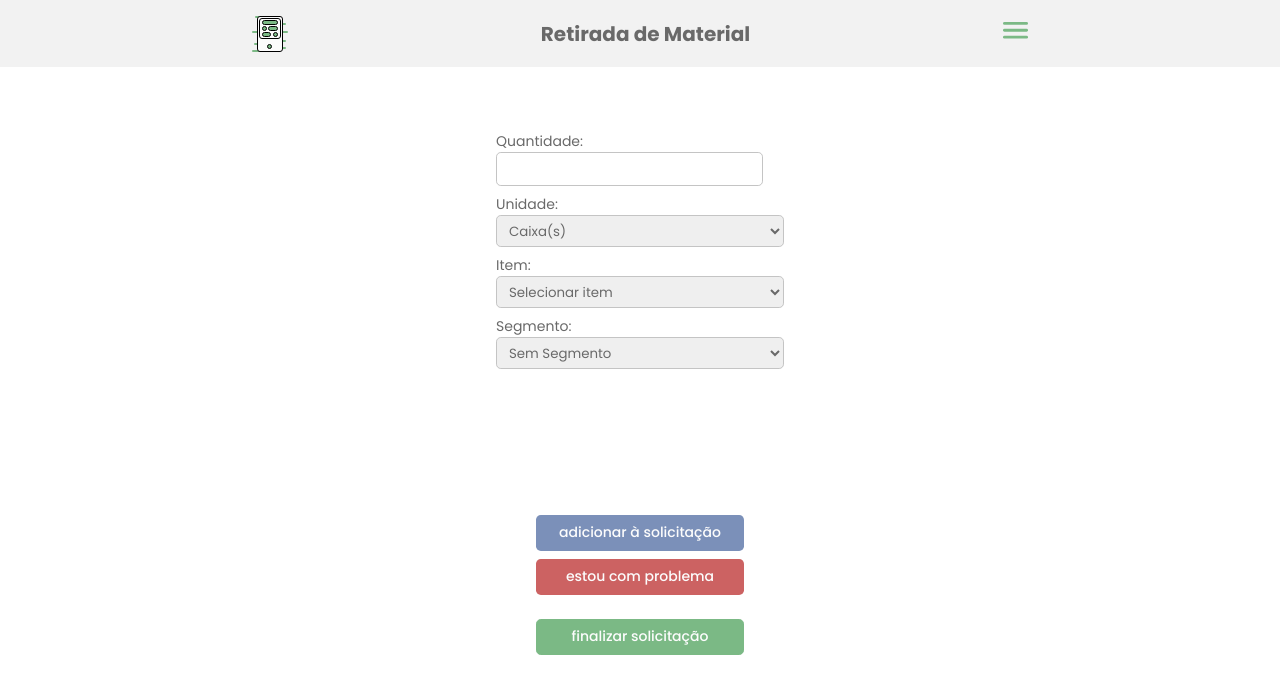
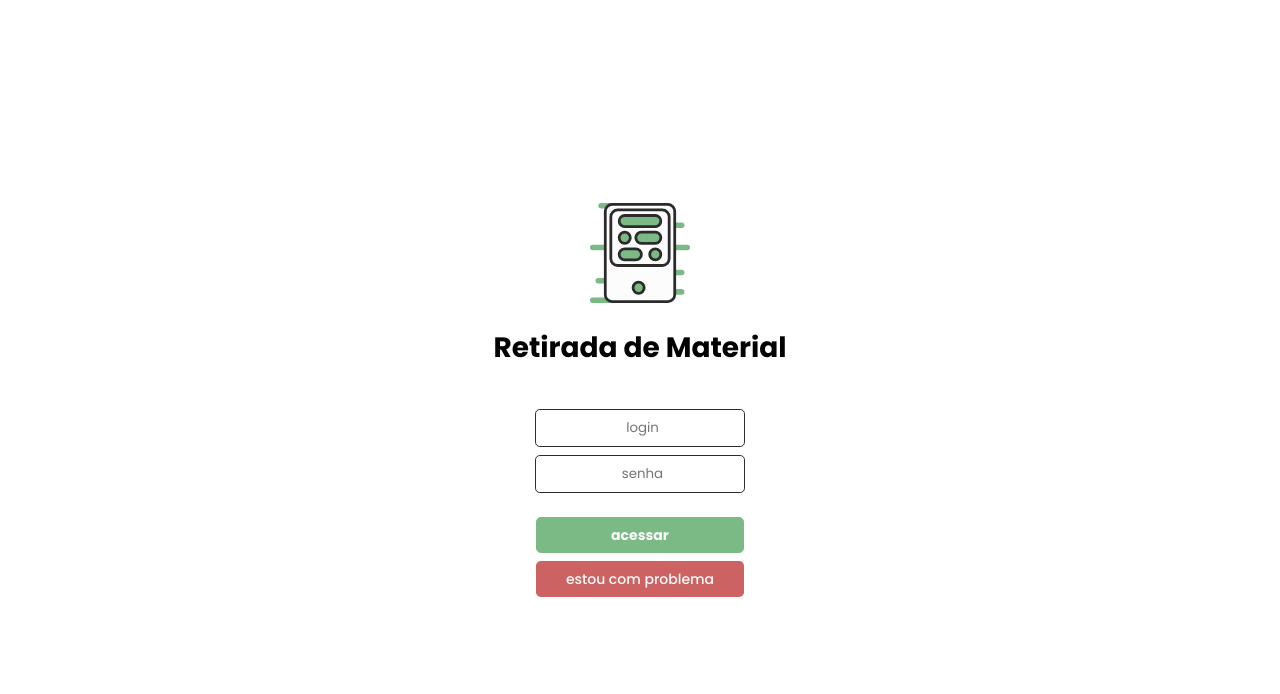
Before and after one commit to huannvictor/construir-helper-app, a React (Create React App) app: page / in a window 1280 px wide. Shown: the top 694 px of the page. Built offline with nearby package versions, Linux system fonts and the light colour scheme.

Commit message:
📝 Login page modulated

```diff
--- a/package.json
+++ b/package.json
@@ -10,6 +10,8 @@
     "npm-sass": "^3.0.0",
     "react": "^17.0.2",
     "react-dom": "^17.0.2",
+    "react-router": "^6.2.1",
+    "react-router-dom": "^6.2.1",
     "react-scripts": "5.0.0",
     "scss": "^0.2.4",
     "web-vitals": "^2.1.4"
--- a/src/App.jsx
+++ b/src/App.jsx
@@ -1,13 +1,17 @@
-import Login from "./components/Pages/Login"
-import SolicitationDestiny from "./components/Pages/SolicitationDestiny.jsx";
-import SolicitationItems from "./components/Pages/SolicitationItems.jsx";
+import React from "react";
 
-function App() {
+import { Routes, Route } from "react-router-dom";
+
+import Login from "./components/Pages/Login/Login";
+import SolicitationDestiny from "./components/Pages/SolicitationDestiny";
+import SolicitationItems from "./components/Pages/SolicitationItems";
+
+export default function App() {
   return (
-    <div className="App">
-      <SolicitationItems />
-    </div>
+    <Routes>
+      <Route path="/" element={<Login />} />
+      <Route path="destino" element={<SolicitationDestiny />} />
+      <Route path="itens" element={<SolicitationItems />} />
+    </Routes>
   );
 }
-
-export default App;
--- a/src/components/Pages/Login.jsx
+++ /dev/null
@@ -1,20 +0,0 @@
-import React from "react";
-
-import Button from "../Buttons/Button";
-import HelpButton from "../Buttons/HelpButton";
-
-import loginIcon from "../assets/loginIcon.svg";
-
-export default function Login() {
-  return (
-    <div className="loginArea">
-      <img src={loginIcon} alt="login icon" className="loginIcon" />
-      <h1>Retirada de Material</h1>
-      <input type="text" name="login" id="login" placeholder="login" />
-      <input type="text" name="senha" id="senha" placeholder="senha" />
-      <Button type="button">acessar</Button>
-      <HelpButton message="o%20login">estou com problema</HelpButton>
-
-    </div>
-  );
-}
--- /dev/null
+++ b/src/components/Pages/Login/Login.jsx
@@ -0,0 +1,64 @@
+import React from "react";
+import { useState } from "react";
+import { Link } from "react-router-dom";
+
+import Button from "../../Buttons/Button";
+import HelpButton from "../../Buttons/HelpButton";
+
+import loginIcon from "../../assets/loginIcon.svg";
+
+import "./style.scss";
+
+export default function Login() {
+  const [formData, setFormData] = useState({
+    login: "",
+    password: "",
+  });
+
+  function handleChange(event) {
+    const { name, value } = event.target;
+    setFormData(prevFormData => ({
+      ...prevFormData,
+      [name]: value,
+    }));
+  }
+
+  function handleSubmit(event) {
+    event.preventDefault();
+  }
+
+  console.log(formData);
+
+  return (
+    <div className="loginArea">
+      <img src={loginIcon} alt="login icon" className="loginIcon" />
+      <h1>Retirada de Material</h1>
+
+      <form action="">
+        <input
+          type="text"
+          name="login"
+          id="login"
+          placeholder="login"
+          onChange={handleChange}
+          value={formData.login}
+        />
+        <input
+          type="text"
+          name="password"
+          id="senha"
+          placeholder="senha"
+          onChange={handleChange}
+          value={formData.password}
+        />
+        <Link to="/destino">
+          <Button type="button" onSubmit={handleSubmit}>
+            acessar
+          </Button>
+        </Link>
+      </form>
+
+      <HelpButton message="o%20login">estou com problema</HelpButton>
+    </div>
+  );
+}
--- /dev/null
+++ b/src/components/Pages/Login/style.scss
@@ -0,0 +1,43 @@
+.loginArea, form {
+  display: flex;
+  flex-direction: column;
+  align-items: center;
+  // justify-content: center;
+  // flex-grow: 1;
+  gap: 0.5rem;
+  font-size: 14px;
+
+  .loginIcon {
+    margin-bottom: 1rem;
+  }
+
+  h1 {
+    margin-bottom: 2rem;
+  }
+
+  input {
+    width: 13rem;
+    height: 2.25rem;
+    border-radius: 0.3rem;
+    outline: 0;
+    border: 1px solid #2b2b2b;
+    text-indent: 5px;
+  }
+
+  input::placeholder {
+    text-align: center;
+  }
+
+  button {
+    margin-top: 1rem;
+    width: 13rem;
+    height: 2.25rem;
+    border-radius: 0.3rem;
+    outline: 0;
+    border: 0.1rem solid #7bb985;
+    background-color: #7bb985;
+    color: #fcfcfc;
+    font-weight: bold;
+    cursor: pointer;
+  }
+}
--- a/src/components/Pages/SolicitationItems.jsx
+++ b/src/components/Pages/SolicitationItems.jsx
@@ -1,5 +1,5 @@
 import React from "react";
-import { useState } from "react";
+// import { useState } from "react";
 
 import Header from "../Header/Header";
 import Button from "../Buttons/Button";
@@ -11,12 +11,12 @@ import itemList from "../../data/itemsList.json";
 import segmentList from "../../data/segmentList.json";
 
 export default function SolicitationItems() {
-  const [formData, setFormData] = useState({
-    amount: 0,
-    unit: "",
-    item: "",
-    segment: "",
-  });
+  // const [formData, setFormData] = useState({
+  //   amount: 0,
+  //   unit: "",
+  //   item: "",
+  //   segment: "",
+  // });
 
   function handleClick(event) {
     console.log(event.target);
--- a/src/index.jsx
+++ b/src/index.jsx
@@ -1,6 +1,17 @@
 import React from "react";
 import ReactDOM from "react-dom";
-import "./index.scss";
+
+import { BrowserRouter } from "react-router-dom";
+
 import App from "./App";
 
-ReactDOM.render(<App />, document.getElementById("root"));
+import "./index.scss";
+
+ReactDOM.render(
+  <React.StrictMode>
+    <BrowserRouter>
+      <App />
+    </BrowserRouter>
+  </React.StrictMode>,
+  document.getElementById("root"),
+);
--- a/src/index.scss
+++ b/src/index.scss
@@ -6,54 +6,18 @@
   -moz-osx-font-smoothing: grayscale;
 }
 
+body {
+  display: flex;
+  justify-content: center;
+  align-items: center;
+  min-height: 100vh;
+}
+
 .App {
   min-height: 100vh;
   display: flex;
   flex-direction: column;
   align-items: center;
-
-  .loginArea {
-    display: flex;
-    flex-direction: column;
-    align-items: center;
-    justify-content: center;
-    flex-grow: 1;
-    gap: 0.5rem;
-    font-size: 14px;
-
-    .loginIcon {
-      margin-bottom: 1rem;
-    }
-
-    h1 {
-      margin-bottom: 2rem;
-    }
-
-    input {
-      width: 13rem;
-      height: 2.25rem;
-      border-radius: 0.3rem;
-      outline: 0;
-      border: 1px solid #2b2b2b;
-    }
-
-    input::placeholder {
-      text-align: center;
-    }
-
-    button {
-      margin-top: 1rem;
-      width: 13rem;
-      height: 2.25rem;
-      border-radius: 0.3rem;
-      outline: 0;
-      border: 0.1rem solid #7bb985;
-      background-color: #7bb985;
-      color: #fcfcfc;
-      font-weight: bold;
-      cursor: pointer;
-    }
-  }
 
   main {
     display: flex;
```
Also changed, not shown: 1 other file (tests, documents, lock files or other folders).
